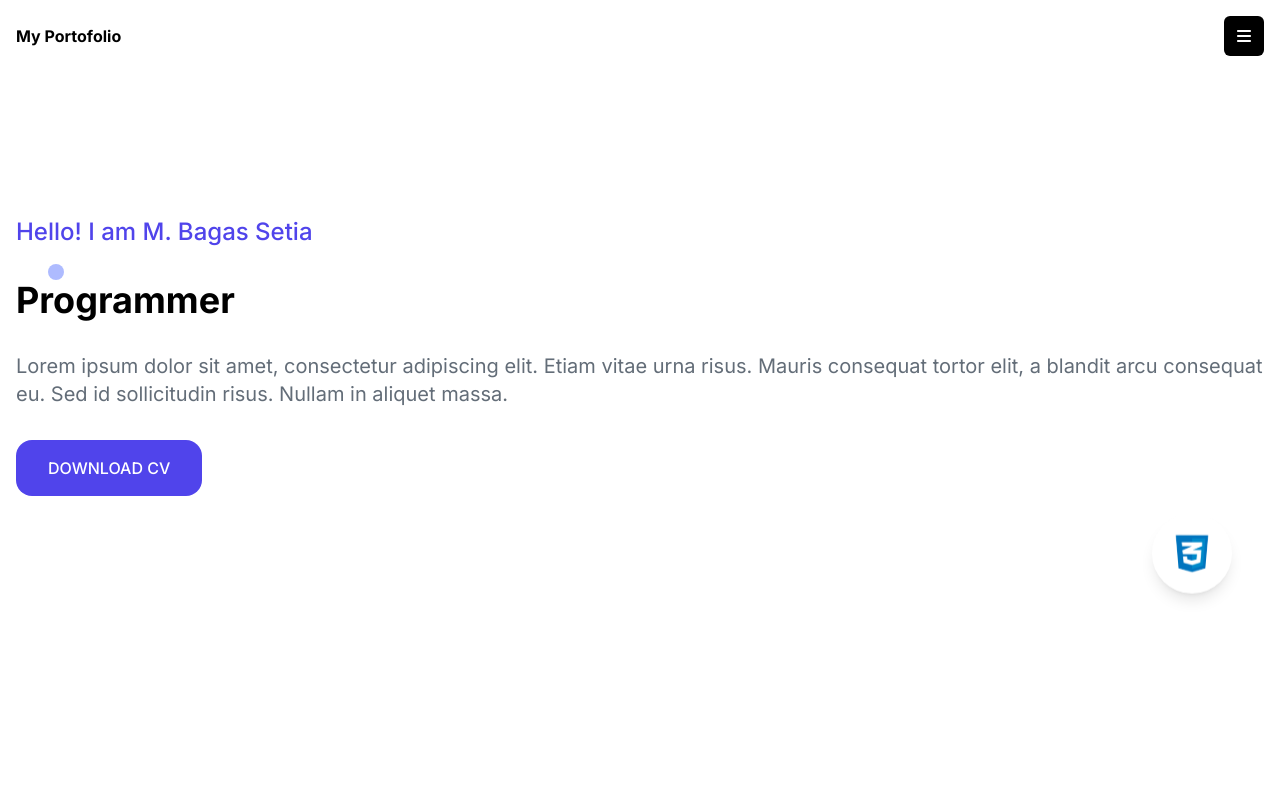
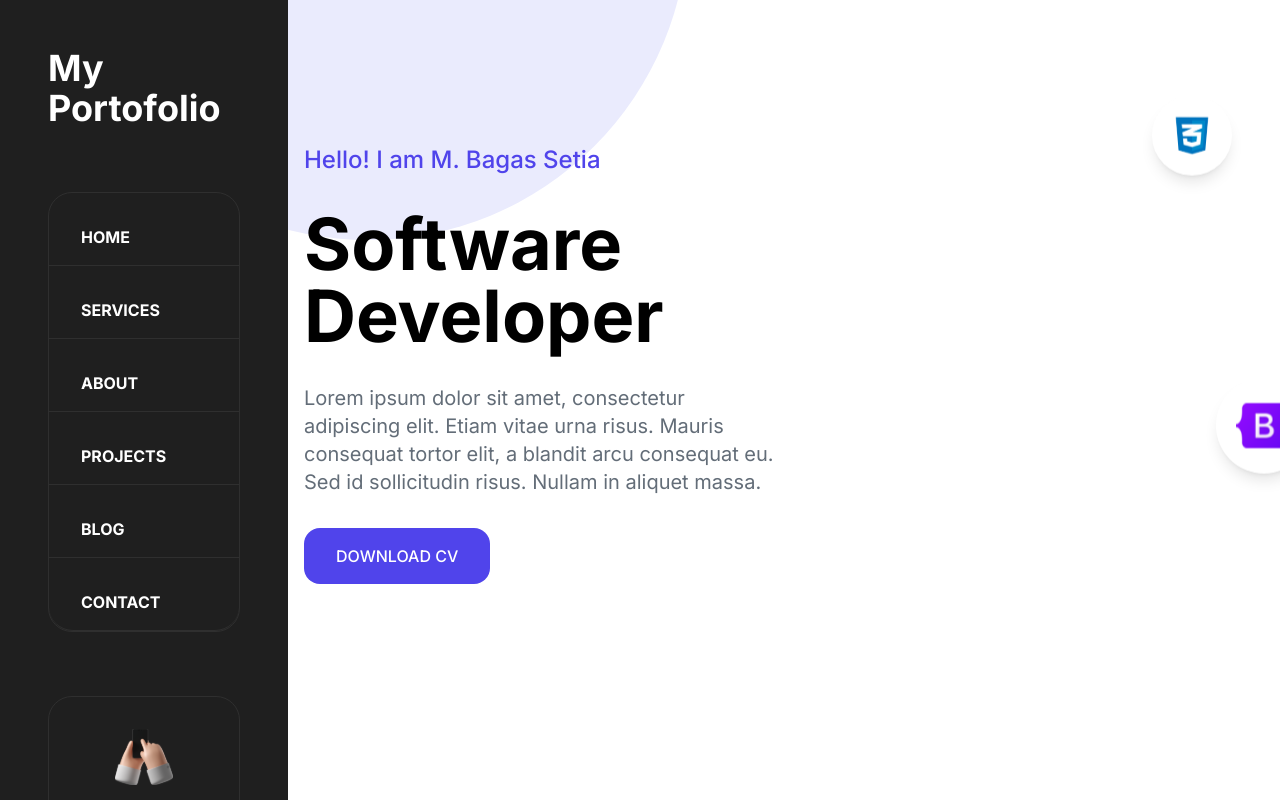
Before and after one commit to FieryInferno/my-portofolio, a Next.js app: page / in a window 1280 px wide. Shown: the top 802 px of the page. Built offline with nearby package versions, Linux system fonts and the light colour scheme.

Commit message:
navbar website layout

```diff
--- a/src/app/globals.scss
+++ b/src/app/globals.scss
@@ -285,3 +285,9 @@ body {
         }
     }
 }
+
+@media (min-width: 1024px) {
+    body {
+        margin-left: 18rem;
+    }
+}
--- a/src/components/About.tsx
+++ b/src/components/About.tsx
@@ -29,7 +29,7 @@ const personalInformation = [
 export default () => <div className="pt-12 bg-[#F7F5F2] px-3 pb-24">
     <div className="h-96">Untuk foto nanti</div>
     <div className="text-4xl font-bold">M. Bagas Setia</div>
-    <div className="my-8 text-[#5044EB]">Programmer</div>
+    <div className="my-8 text-[#5044EB]">Software Developer</div>
     <div className="font-medium">
         Continually utilize 24/365 bandwidth before real-time interfaces grow team core <span className="text-[#636D78]">competencies with pandemic commerce. Objectively initiate pandemic users with deliver bricks clicks meta services for bricks and clicks innovation streamline front end aradigms expedite granular human capital rather than intuitive testing procedures</span>
     </div>
--- a/src/components/hero.tsx
+++ b/src/components/hero.tsx
@@ -40,23 +40,26 @@ export default () => {
 
     return (
         <div className="relative">
-            <div className="big-circle -top-[33rem] -left-[83%]"></div>
-            <div className="little-circle bg-[#AEBBFF] w-4 h-4 top-12 left-12" ref={circle}></div>
+            <div className="big-circle -top-[33rem] lg:-top-[25rem] -left-[83%] lg:-left-60"></div>
+            <div className="little-circle bg-[#AEBBFF] w-4 h-4 top-12 left-12 lg:-top-8 lg:left-36" ref={circle}></div>
             <div className="big-circle -bottom-[32%] -left-[35%]"></div>
             <div className="mx-4">
-                <div className="relative">
+                <div className="relative lg:flex">
+                    <div className="lg:basis-1/2">
                         <div className="text-[#5044EB] text-2xl mt-36 font-medium">
                             Hello! I am M. Bagas Setia
                         </div>
-                    <div className="my-8 text-4xl font-bold">Programmer</div>
+                        <div className="my-8 text-4xl font-bold lg:text-7xl">Software Developer</div>
                         <div className="text-[#636D78] text-xl mb-8">Lorem ipsum dolor sit amet, consectetur adipiscing elit. Etiam vitae urna risus. Mauris consequat tortor elit, a blandit arcu consequat eu. Sed id sollicitudin risus. Nullam in aliquet massa.</div>
                         <Button>DOWNLOAD CV</Button>
-                    <div className="icon-wrapper w-20 h-20 right-8 -bottom-16">
+                        <div className="icon-wrapper w-20 h-20 right-8 -bottom-16 lg:bottom-3/4">
                             <Image src={html} alt="HTML" />
                         </div>
                     </div>
+                    <div className="lg:basis-1/2"></div>
+                </div>
                 <div className="h-screen relative">
-                    <div className="icon-wrapper w-24 h-24 -right-12 top-1/3">
+                    <div className="icon-wrapper w-24 h-24 -right-12 top-1/3 lg:-top-[15rem]">
                         <Image src={bootstrap} alt="boostrap" />
                     </div>
                     <div className="little-circle bottom-52 bg-[#B6DCFD] w-12 h-12 left-32 -translate-y-4" ref={circle2}></div>
--- a/src/components/navbar.tsx
+++ b/src/components/navbar.tsx
@@ -44,13 +44,13 @@ export default function navbar() {
 
     return (
         <>
-            <div className="flex p-4 justify-between items-center relative z-10 bg-white" id="navbar">
+            <div className="flex p-4 justify-between items-center relative z-10 bg-white lg:hidden" id="navbar">
                 <div className='font-bold'>My Portofolio</div>
                 <div className="bg-black w-10 h-10 p-2 rounded-md text-center cursor-pointer hover:bg-[#5044EB]" onClick={handleClick}>
                     <FontAwesomeIcon icon={faBars} style={{color: "#fcfcfc",}} />
                 </div>
-                <Sidebar isOpen={isOpen} setIsOpen={setIsOpen} />
             </div>
+            <Sidebar isOpen={isOpen} setIsOpen={setIsOpen} />
         </>
     )
 }
--- a/src/components/sidebar.tsx
+++ b/src/components/sidebar.tsx
@@ -31,7 +31,7 @@ export default ({isOpen, setIsOpen} : {isOpen:boolean, setIsOpen:Function}) => {
     }, [isOpen]);
 
     return (
-        <div className={`fixed ${isOpen ? 'left-0' : 'left-[-22rem]'} w-72 inset-y-0 bg-[#1F1F1F] text-white p-12 font-bold h-screen transition-all duration-300 z-20 overflow-y-scroll`} ref={sidebarRef}>
+        <div className={`fixed ${isOpen ? 'left-0' : 'left-[-22rem]'} lg:left-0 w-72 inset-y-0 bg-[#1F1F1F] text-white p-12 font-bold h-screen transition-all duration-300 z-20 overflow-y-scroll`} ref={sidebarRef}>
             <div className='mb-16'>
                 <h1 className="text-4xl">My Portofolio</h1>
             </div>
```
Lines whose indentation alone changed are shown as unchanged.
